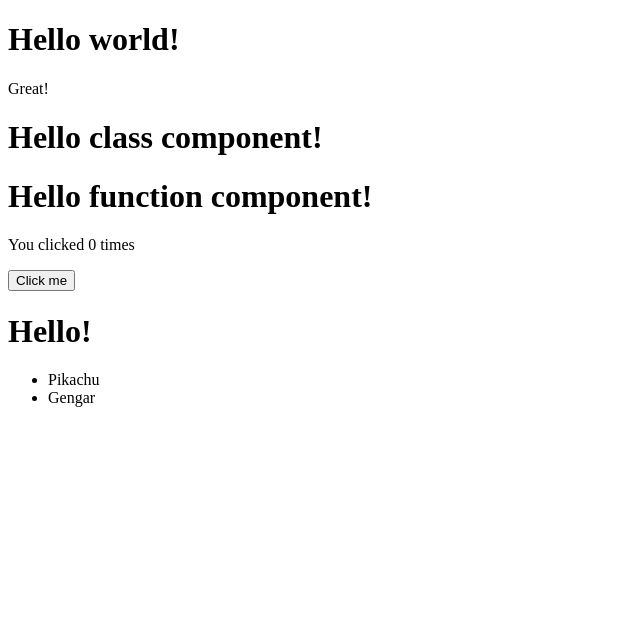
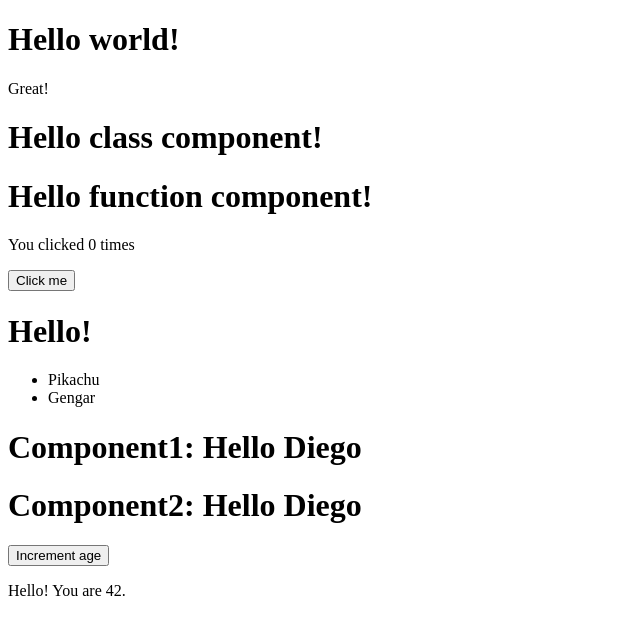
Before and after one commit to dcortesnet/Reactjs-fundamentals, a React (Create React App) app: page / in a window 1280 px wide. Shown: the top 634 px of the page, without its empty margins (0-640 px from the left). Built offline with nearby package versions, Linux system fonts and the light colour scheme.

Commit message:
Add new examples for hooks

```diff
--- a/src/6. hooks/use-context-declaration.jsx
+++ b/src/6. hooks/use-context-declaration.jsx
@@ -0,0 +1,22 @@
+import React, { useContext } from 'react';
+
+const userContext = React.createContext();
+
+export const UseContextComponent = () => {
+    const user = "Diego";
+
+    return <userContext.Provider value={user}>
+        <Component1/>
+        <Component2/>
+    </userContext.Provider>
+}
+
+const Component1 = () => {
+    const user = useContext(userContext);
+    return <h1>Component1: Hello { user }</h1>;
+}
+
+const Component2 = () => {
+    const user = useContext(userContext);
+    return <h1>Component2: Hello { user }</h1>;
+}
--- a/src/6. hooks/use-effect-declaration.jsx
+++ b/src/6. hooks/use-effect-declaration.jsx
@@ -4,7 +4,8 @@ export const UseEffectComponent = () => {
     const [pokemon, setPokemon] = useState([]);
 
     useEffect(() => {
-       setPokemon([...pokemon, 'Pikachu','Gengar'])
+        setPokemon([...pokemon, 'Pikachu', 'Gengar'])
+        // eslint-disable-next-line react-hooks/exhaustive-deps
     }, []);
 
     return (
--- a/src/6. hooks/use-reducer-declaration.jsx
+++ b/src/6. hooks/use-reducer-declaration.jsx
@@ -0,0 +1,25 @@
+import { useReducer } from 'react';
+
+function reducer(state, action) {
+  if (action.type === 'incremented_age') {
+    return {
+      age: state.age + 1
+    };
+  }
+  throw Error('Unknown action.');
+}
+
+export function UseReducerComponent() {
+  const [state, dispatch] = useReducer(reducer, { age: 42 });
+
+  return (
+    <>
+      <button onClick={() => {
+        dispatch({ type: 'incremented_age' })
+      }}>
+        Increment age
+      </button>
+      <p>Hello! You are {state.age}.</p>
+    </>
+  );
+}
--- a/src/App.js
+++ b/src/App.js
@@ -4,6 +4,8 @@ import { FunctionComponent } from './2. components/func-component-declaration';
 import { CounterComponent } from './3. state/state-component-declaration';
 import { FatherComponent } from './5. props/props-declaration';
 import { UseEffectComponent } from "./6. hooks/use-effect-declaration";
+import { UseContextComponent } from './6. hooks/use-context-declaration';
+import { UseReducerComponent } from './6. hooks/use-reducer-declaration';
 
 function App() {
   return <div>
@@ -13,6 +15,8 @@ function App() {
     <CounterComponent />
     <FatherComponent />
     <UseEffectComponent />
+    <UseContextComponent />
+    <UseReducerComponent />
   </div>
 }
 
```
